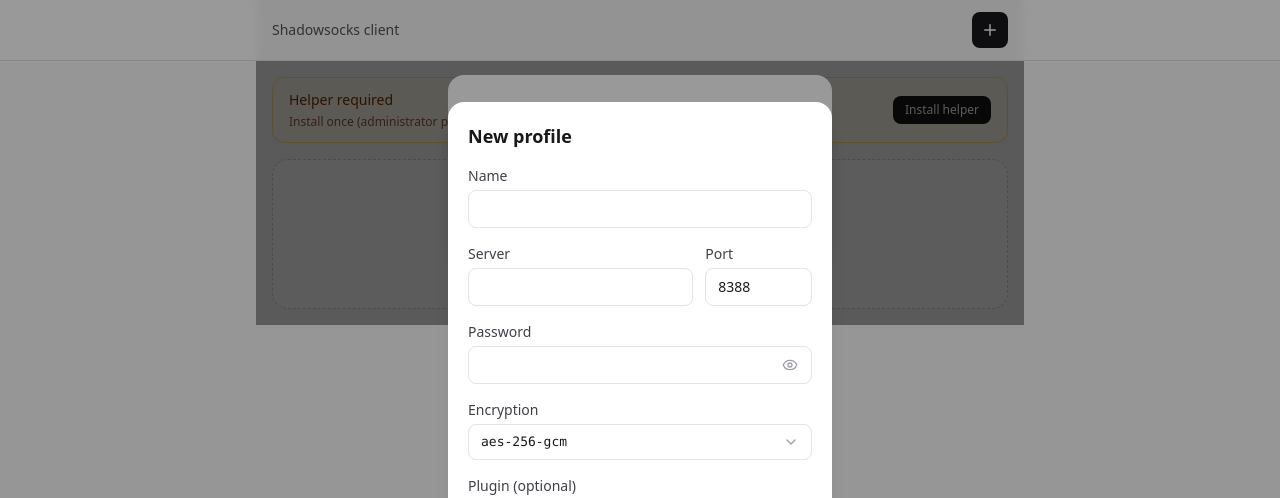
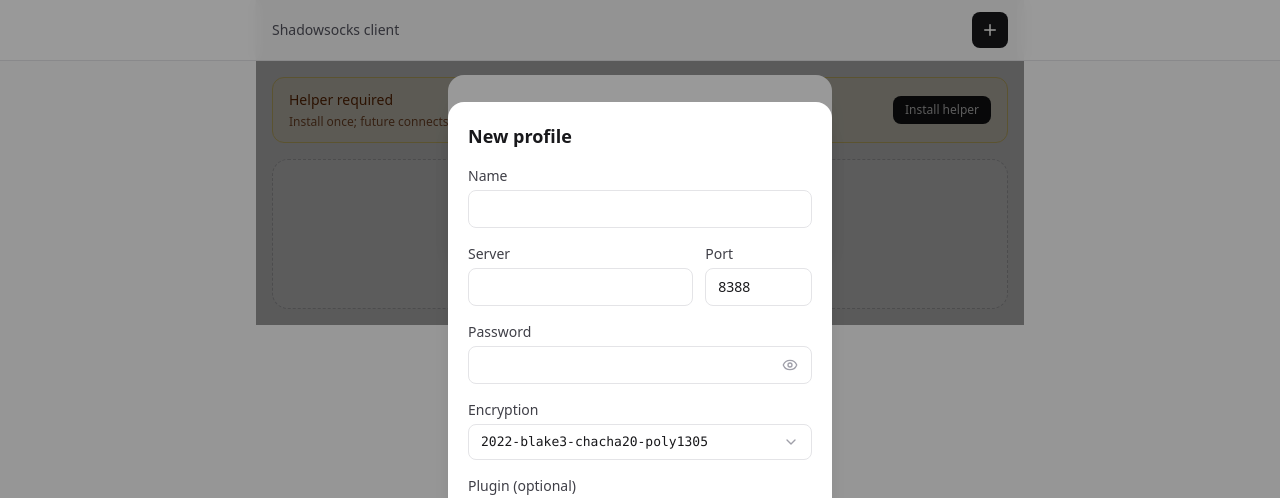
Before and after one commit to tosone/socks, a React (Vite) app: page / in a window 1280 px wide. Both pictures are taken after a click on the button "Add profile". Shown: the top 498 px of the page. Built offline with nearby package versions, Linux system fonts and the light colour scheme.

Commit message:
refactor: update default cipher and reorder ciphers list
Reorder the cipher suite list in profile.rs, set the new default cipher
to 2022-blake3-chacha20-poly1305 in both the UI form and Docker config,
and update the example run command accordingly.

```diff
--- a/src/App.tsx
+++ b/src/App.tsx
@@ -506,7 +506,7 @@
                 <p className="mt-1 text-xs opacity-80">
                   {helperInstalled
                     ? "Routes are changed by a background helper. Connecting no longer asks for a password."
-                    : "Install once (administrator password). Later connects will not prompt again."}
+                    : "Install once; future connects skip admin prompts."}
                 </p>
               </div>
               {helperInstalled ? (
--- a/src/components/ProfileForm.tsx
+++ b/src/components/ProfileForm.tsx
@@ -31,7 +31,9 @@
   const [port, setPort] = useState(String(initial?.port ?? 8388));
   const [password, setPassword] = useState(initial?.password ?? "");
   const [passwordVisible, setPasswordVisible] = useState(false);
-  const [method, setMethod] = useState(initial?.method ?? ciphers[0] ?? "aes-256-gcm");
+  const [method, setMethod] = useState(
+    initial?.method ?? ciphers[0] ?? "2022-blake3-chacha20-poly1305",
+  );
   const [plugin, setPlugin] = useState(initial?.plugin ?? "");
   const [pluginOpts, setPluginOpts] = useState(initial?.pluginOpts ?? "");
   const [errors, setErrors] = useState<FormErrors>({});
```
Also changed, not shown: 2 other files (tests, documents, lock files or other folders).
